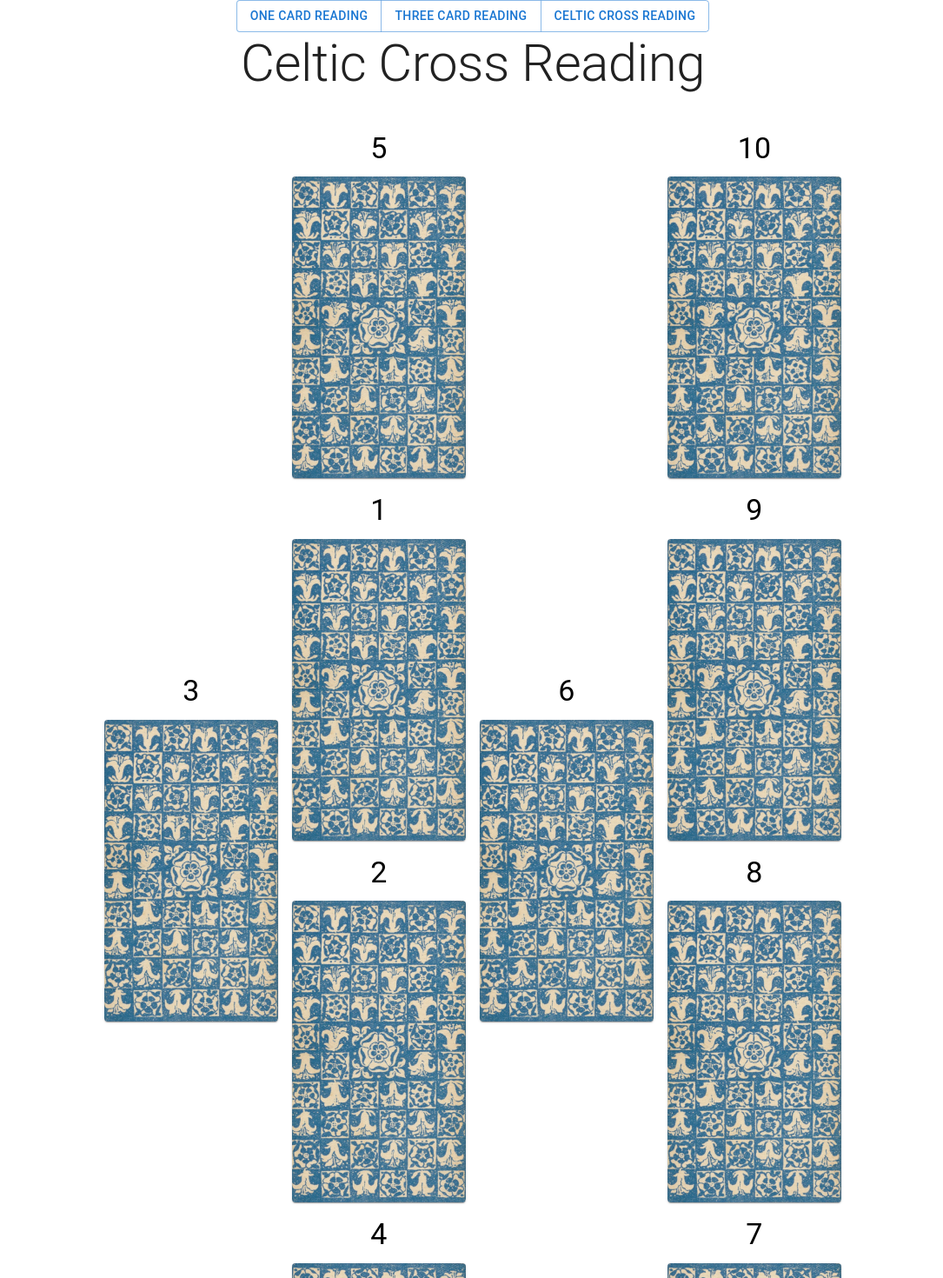
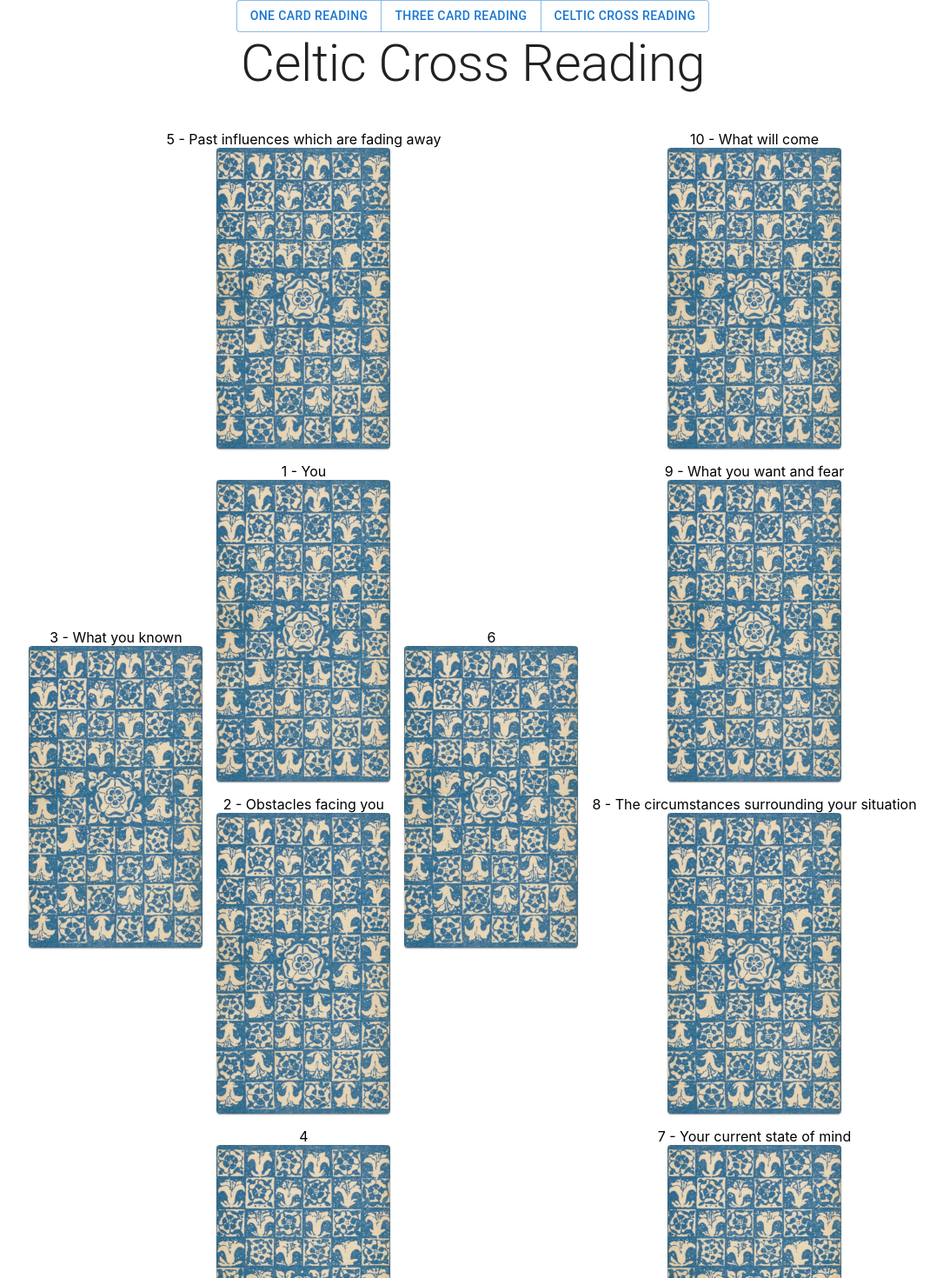
Before and after one commit to elena-cukanovaite/tarot-reading, a React (Create React App) app: page /celticcross in a window 1280 px wide. Shown: the top 1470 px of the page at 87% size, without its empty margins (96-1181 px from the left). Built offline with nearby package versions, Linux system fonts and the light colour scheme.

Commit message:
Remove unnecessary code. Remove hardcoded sizes. Try row direction for three card spread, check if it now works on phone.

```diff
--- a/src/App.js
+++ b/src/App.js
@@ -13,8 +13,8 @@ function OneCard() {
   return (
     <>
       <center>
-        <Box sx={{ flexGrow: 1 }}>
-          <Grid item container spacing={2} justifyContent="center">
+        <Box>
+          <Grid item container justifyContent="center">
             <Grid item>
               <ActionAreaCard
                 placeholderDescription={
--- a/src/CelticCross.js
+++ b/src/CelticCross.js
@@ -37,8 +37,8 @@ const CelticCross = () => {
               justifyContent="left"
             >
               <Grid item>
-                <Typography variant="h4" gutterBottom>
-                  5
+                <Typography variant="h7" gutterBottom>
+                  5 - Past influences which are fading away
                 </Typography>
                 <ActionAreaCard
                   placeholderDescription=""
@@ -55,8 +55,8 @@ const CelticCross = () => {
                 alignItems="center"
               >
                 <Grid item>
-                  <Typography variant="h4" gutterBottom>
-                    3
+                  <Typography variant="h7" gutterBottom>
+                    3 - What you known
                   </Typography>
                   <ActionAreaCard
                     placeholderDescription=""
@@ -73,8 +73,8 @@ const CelticCross = () => {
                   display="flex"
                 >
                   <Grid item>
-                    <Typography variant="h4" gutterBottom>
-                      1
+                    <Typography variant="h7" gutterBottom>
+                      1 - You
                     </Typography>
                     <ActionAreaCard
                       placeholderDescription=""
@@ -83,8 +83,8 @@ const CelticCross = () => {
                   </Grid>
 
                   <Grid item>
-                    <Typography variant="h4" gutterBottom>
-                      2
+                    <Typography variant="h7" gutterBottom>
+                      2 - Obstacles facing you
                     </Typography>
                     <ActionAreaCard
                       placeholderDescription=""
@@ -95,22 +95,24 @@ const CelticCross = () => {
                 </Grid>
 
                 <Grid item>
-                  <Typography variant="h4" gutterBottom>
+                  <Typography variant="h7" gutterBottom>
                     6
                   </Typography>
                   <ActionAreaCard
                     placeholderDescription=""
                     widthInput={widthInput}
+                    showHeader={"Emergence"}
                   />
                 </Grid>
               </Grid>
               <Grid item>
-                <Typography variant="h4" gutterBottom>
+                <Typography variant="h7" gutterBottom>
                   4
                 </Typography>
                 <ActionAreaCard
                   placeholderDescription=""
                   widthInput={widthInput}
+                  showHeader={"Basis"}
                 />
               </Grid>
             </Grid>
@@ -123,8 +125,8 @@ const CelticCross = () => {
               justifyContent="left"
             >
               <Grid item>
-                <Typography variant="h4" gutterBottom>
-                  10
+                <Typography variant="h7" gutterBottom>
+                  10 - What will come
                 </Typography>
                 <ActionAreaCard
                   placeholderDescription=""
@@ -133,8 +135,8 @@ const CelticCross = () => {
               </Grid>
 
               <Grid item>
-                <Typography variant="h4" gutterBottom>
-                  9
+                <Typography variant="h7" gutterBottom>
+                  9 - What you want and fear
                 </Typography>
                 <ActionAreaCard
                   placeholderDescription=""
@@ -143,8 +145,8 @@ const CelticCross = () => {
               </Grid>
 
               <Grid item>
-                <Typography variant="h4" gutterBottom>
-                  8
+                <Typography variant="h7" gutterBottom>
+                  8 - The circumstances surrounding your situation
                 </Typography>
                 <ActionAreaCard
                   placeholderDescription=""
@@ -153,8 +155,8 @@ const CelticCross = () => {
               </Grid>
 
               <Grid item>
-                <Typography variant="h4" gutterBottom>
-                  7
+                <Typography variant="h7" gutterBottom>
+                  7 - Your current state of mind
                 </Typography>
                 <ActionAreaCard
                   placeholderDescription=""
--- a/src/ThreeCard.js
+++ b/src/ThreeCard.js
@@ -9,7 +9,7 @@ const ThreeCard = () => {
   return (
     <>
       <center>
-        <Box sx={{ flexGrow: 1 }}>
+        <Box>
           <Grid container justifyContent="center">
             <Paper elevation={0}>
               <Typography gutterBottom variant="h2" component="div">
@@ -17,7 +17,6 @@ const ThreeCard = () => {
               </Typography>
               <Typography
                 variant="body2"
-                width="900px"
                 sx={{ color: "text.secondary" }}
               >
                 A Three-Card Tarot Spread is a simple yet powerful method for
@@ -44,8 +43,8 @@ const ThreeCard = () => {
           </Grid>
         </Box>
         <br></br>
-        <Box sx={{ flexGrow: 1 }}>
-          <Grid item container spacing={2} justifyContent="center">
+        <Box>
+          <Grid item container direction="row" spacing={2} justifyContent="center">
             <Grid item>
               <Typography variant="h4" gutterBottom>
                 The past
--- a/src/components/card.js
+++ b/src/components/card.js
@@ -5,8 +5,6 @@ import CardContent from "@mui/material/CardContent";
 import CardMedia from "@mui/material/CardMedia";
 import Typography from "@mui/material/Typography";
 import CardActionArea from "@mui/material/CardActionArea";
-import { useTheme } from "@mui/material/styles";
-import Button from "@mui/material/Button";
 
 let cardIds = Object.keys(cardData);
 let imageAngles = [
@@ -18,14 +16,11 @@ let theAnswerUprightOrReversed = ["upright", "reverse"];
 
 const ActionAreaCard = ({
   placeholderDescription,
-  widthInput = 300,
-  rotateCardComponent = 0,
+  widthInput = "300px"
 }) => {
   console.log(placeholderDescription);
-  const theme = useTheme();
   let imagesPath = "./tarot_images/";
   let imagesFileType = ".jpg";
-  //let rotateCardComponentString = 'rotate('+String(rotateCardComponent)+'deg)';
   const [imagePath, setImagePath] = useState(
     imagesPath + "back_of_card" + imagesFileType
   );
@@ -35,11 +30,6 @@ const ActionAreaCard = ({
   });
   const [cardName, setCardName] = useState("");
   const [theAnswer, setTheAnswer] = useState(placeholderDescription);
-  const [showText, setShowText] = useState(false);
-
-  const handleToggle = () => {
-    setShowText(!showText);
-  };
 
   const selectCard = () => {
     let item = cardIds[Math.floor(Math.random() * cardIds.length)];
@@ -58,12 +48,7 @@ const ActionAreaCard = ({
   return (
     <Card onClick={selectCard} sx={{ maxWidth: widthInput }}>
       <CardActionArea>
-        <CardMedia
-          component="img"
-          image={imagePath}
-          sx={reversed}
-        />
-
+        <CardMedia component="img" image={imagePath} sx={reversed} />
         {
           <CardContent
             sx={{
@@ -73,7 +58,7 @@ const ActionAreaCard = ({
               height: "100%",
               width: "90%",
               backgroundColor: "rgba(0, 0, 0, 0.7)",
-              overflowY: 'auto',
+              overflowY: "auto",
               color: "white",
               opacity: 0,
               transition: "opacity 0.3s ease",
```
